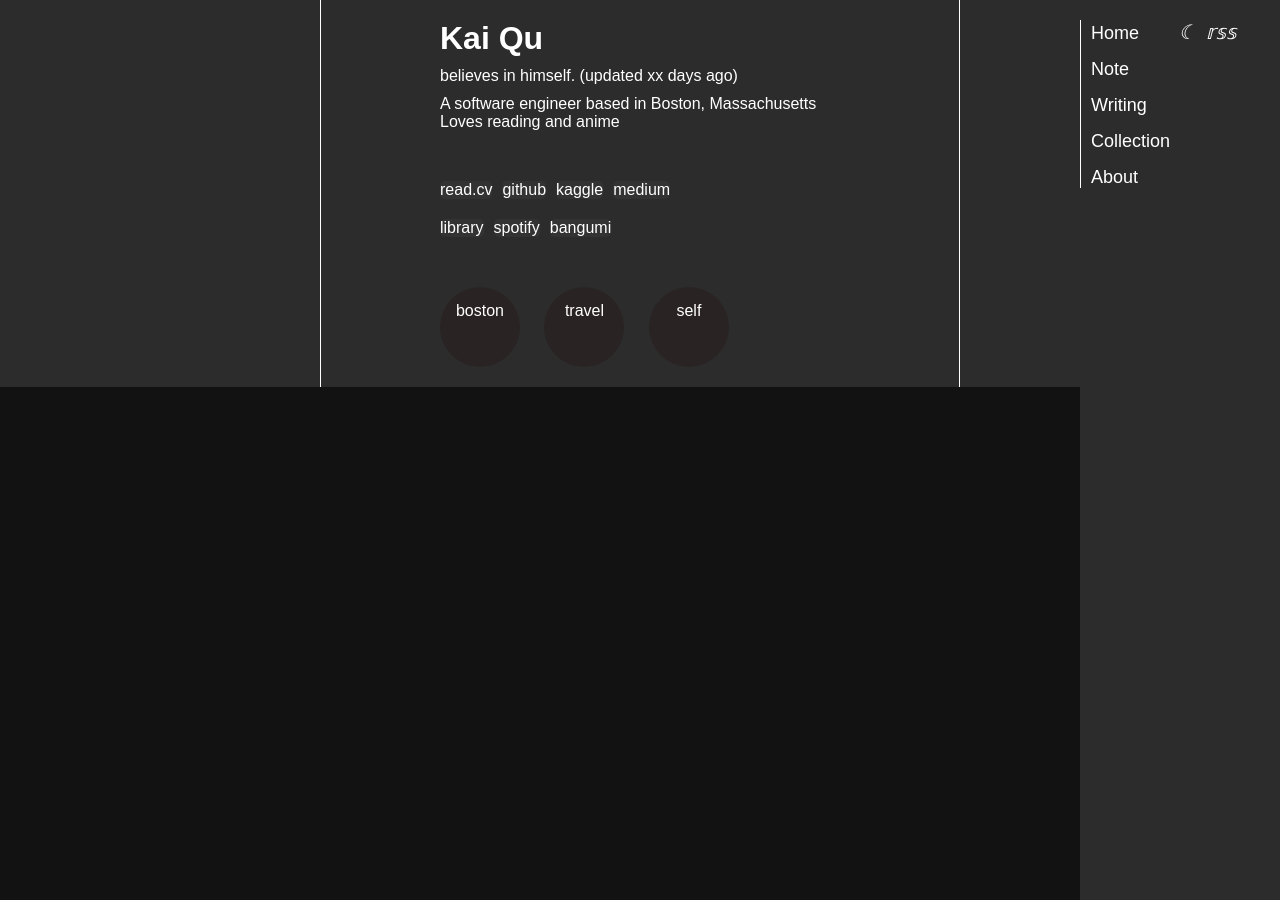
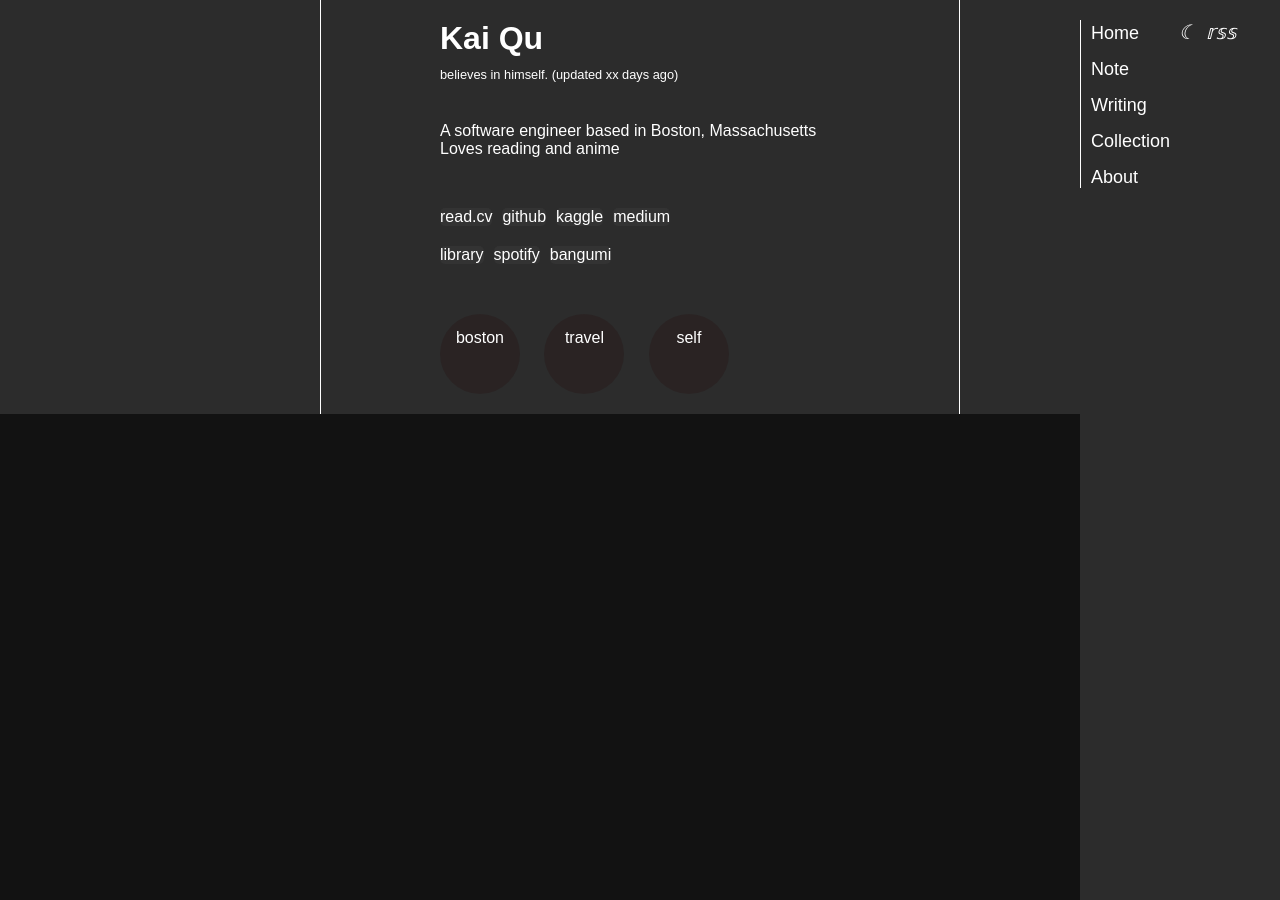
Before and after one commit to faithk7/faithk7.github.io, a Jekyll site: the page built from index.html, in a window 1280 px wide. Built offline with Jekyll 4.4.1, drawn with Linux system fonts in a browser that asks for light colours.

Commit message:
f: adjust the font size of name quote and distance between name quoate and self-introduction

```diff
--- a/assets/index.css
+++ b/assets/index.css
@@ -12,9 +12,15 @@
     font-weight: bold;
 }
 
-.o-name-quote, .o-quote {
-    font-size: 1em;
+.o-quote{
+    margin-top: 40px;
+    margin-bottom: 10px;
+}
+
+.o-name-quote {
     margin-top: 10px;
+    margin-bottom: 10px;
+    font-size: 0.8em;
 }
 
 .o-info {
```
